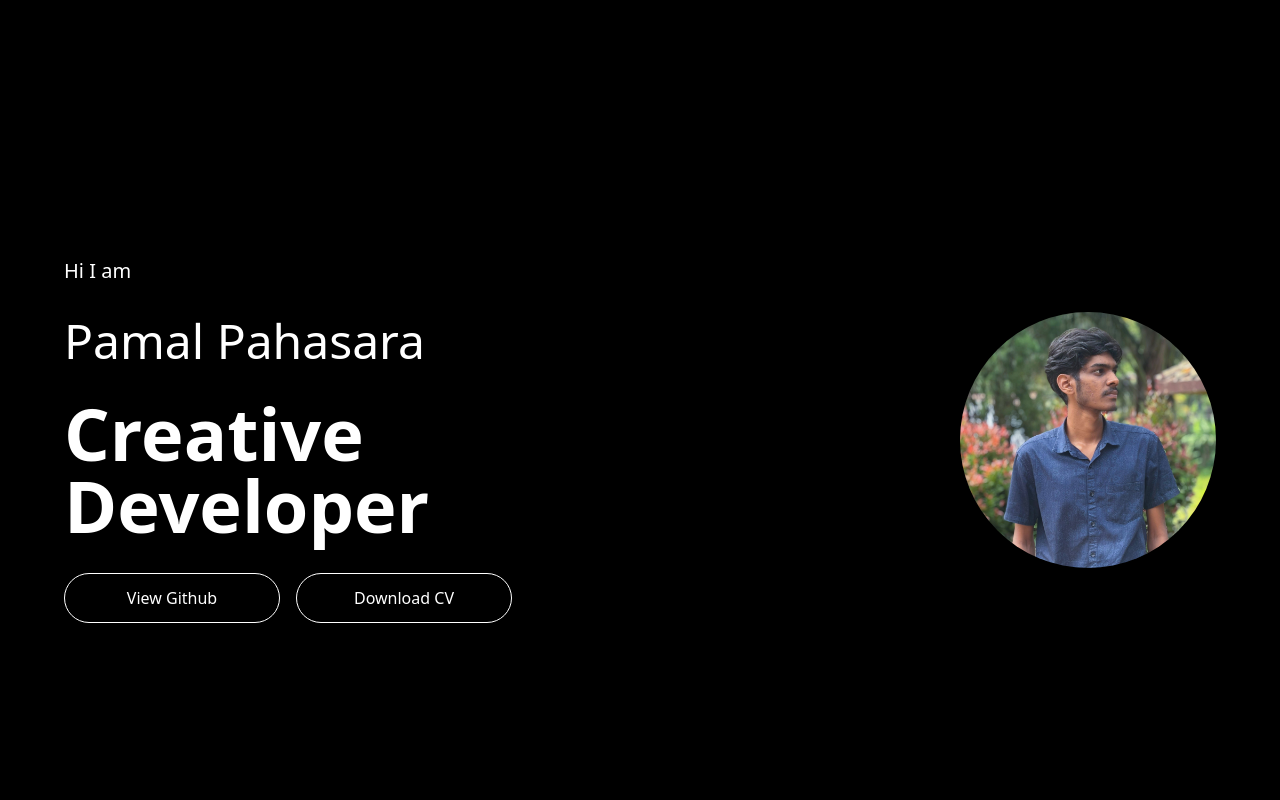
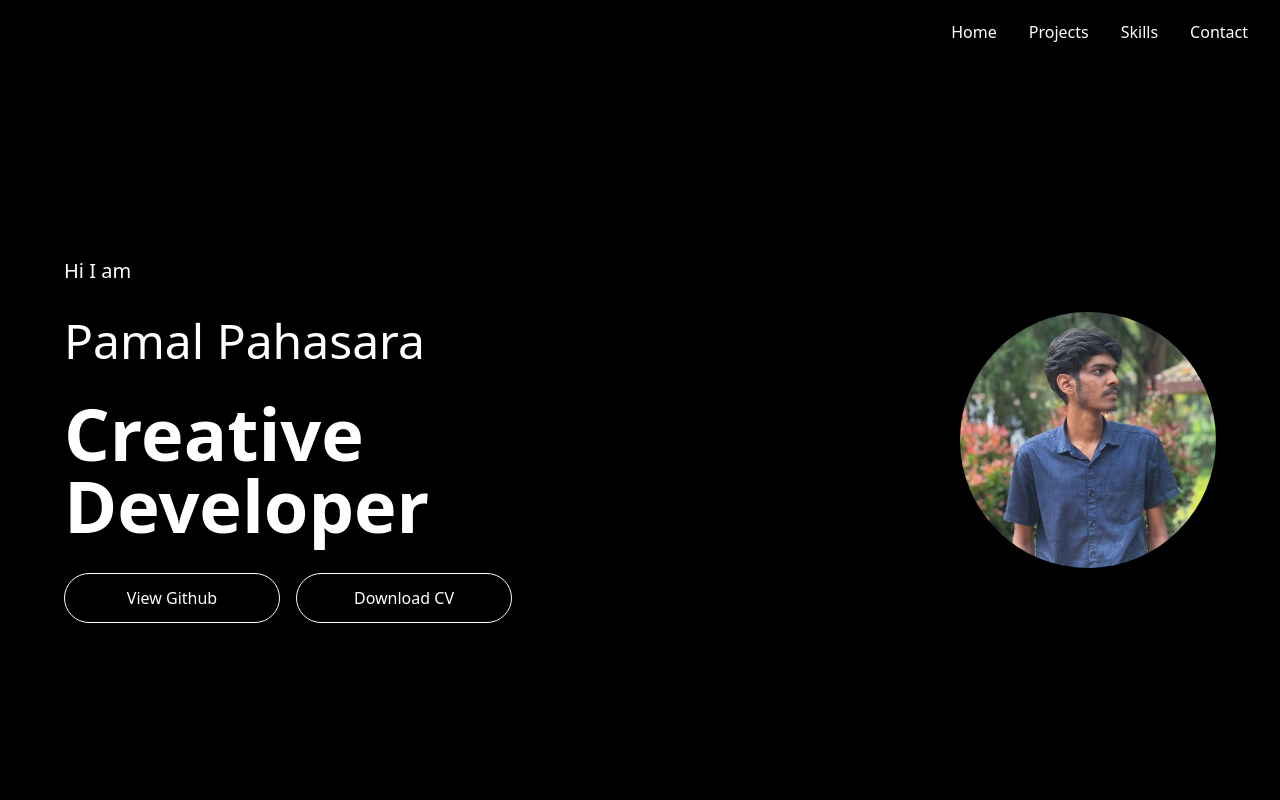
Before and after one commit to pamal29/react-portfolio, a React (Vite) app: page / in a window 1280 px wide. Shown: the top 800 px of the page. Built offline with nearby package versions, Linux system fonts and the light colour scheme.

Commit message:
navbar created

```diff
--- a/package.json
+++ b/package.json
@@ -11,6 +11,7 @@
   },
   "dependencies": {
     "gsap": "^3.13.0",
+    "lucide-react": "^0.553.0",
     "react": "^19.1.1",
     "react-dom": "^19.1.1",
     "styled-components": "^6.1.19"
--- a/src/App.jsx
+++ b/src/App.jsx
@@ -4,6 +4,7 @@ import Hero from './components/Hero.jsx'
 import Projects from './components/Projects.jsx'
 import Certificate from './components/Certificates.jsx'
 import Contact from './components/Contact.jsx'
+import Navbar from './components/Navbar.jsx'
 
 
 function App() {
@@ -11,6 +12,7 @@ function App() {
 
   return (
     <>
+      <Navbar />
       <Hero />
       <Projects />
       <Certificate />
--- a/src/components/Contact.jsx
+++ b/src/components/Contact.jsx
@@ -6,7 +6,7 @@ export default function Contact() {
       <form className="flex flex-col gap-6 w-full max-w-[380px] bg-black m-8 p-8 border-4 border-white rounded-2xl">
         <p className="text-[28px] text-white font-semibold relative flex items-center pl-8">
           Connect with Me
-          <span className="absolute left-0 h-[18px] w-[18px] rounded-full bg-blue-600 animate-ping-slow"></span>
+          <span className="absolute left-0 h-[18px] w-[18px] rounded-full bg-white animate-ping-slow"></span>
         </p>
 
 
@@ -59,18 +59,10 @@ export default function Contact() {
         </label>
 
 
-        {/* Submit Button */}
+
         <button className="outline-none bg-black text-white border-4 border-white py-2 rounded-lg text-[16px] transition">
-          Submit
+          Sent
         </button>
-
-        {/* Sign-in Text */}
-        <p className="text-gray-600 text-sm text-center">
-          Already have an account?{" "}
-          <a href="#" className="text-blue-600 hover:underline">
-            Signin
-          </a>
-        </p>
       </form>
     </div>
   );
--- /dev/null
+++ b/src/components/Navbar.jsx
@@ -0,0 +1,64 @@
+import { useState } from 'react';
+import { Menu, X } from 'lucide-react';
+
+export default function Navbar() {
+  const [isOpen, setIsOpen] = useState(false);
+
+  const navItems = [
+    { name: 'Home', href: '#home' },
+    { name: 'Projects', href: '#projects' },
+    { name: 'Skills', href: '#skills' },
+    { name: 'Contact', href: '#contact' }
+  ];
+
+  return (
+    <nav className="bg-black text-white shadow-lg fixed w-full top-0 z-50">
+      <div className="max-w-7xl mx-auto px-4 sm:px-6 lg:px-8">
+        <div className="flex justify-end items-center h-16">
+          {/* Desktop Menu */}
+          <div className="hidden md:block">
+            <div className="flex items-center space-x-8">
+              {navItems.map((item) => (
+                <a
+                  key={item.name}
+                  href={item.href}
+                  className="hover:text-gray-400 transition-colors duration-300 font-medium"
+                >
+                  {item.name}
+                </a>
+              ))}
+            </div>
+          </div>
+
+          {/* Mobile menu button */}
+          <div className="md:hidden">
+            <button
+              onClick={() => setIsOpen(!isOpen)}
+              className="inline-flex items-center justify-center p-2 rounded-md  focus:outline-none transition-colors"
+            >
+              {isOpen ? <X size={24} /> : <Menu size={24} />}
+            </button>
+          </div>
+        </div>
+      </div>
+
+      {/* Mobile Menu */}
+      {isOpen && (
+        <div className="md:hidden bg-black">
+          <div className="px-2 pt-2 pb-3 space-y-1 sm:px-3">
+            {navItems.map((item) => (
+              <a
+                key={item.name}
+                href={item.href}
+                className="block px-3 py-2 rounded-md hover:bg-grey transition-colors duration-300"
+                onClick={() => setIsOpen(false)}
+              >
+                {item.name}
+              </a>
+            ))}
+          </div>
+        </div>
+      )}
+    </nav>
+  );
+}
```
Also changed, not shown: 1 other file (tests, documents, lock files or other folders).
